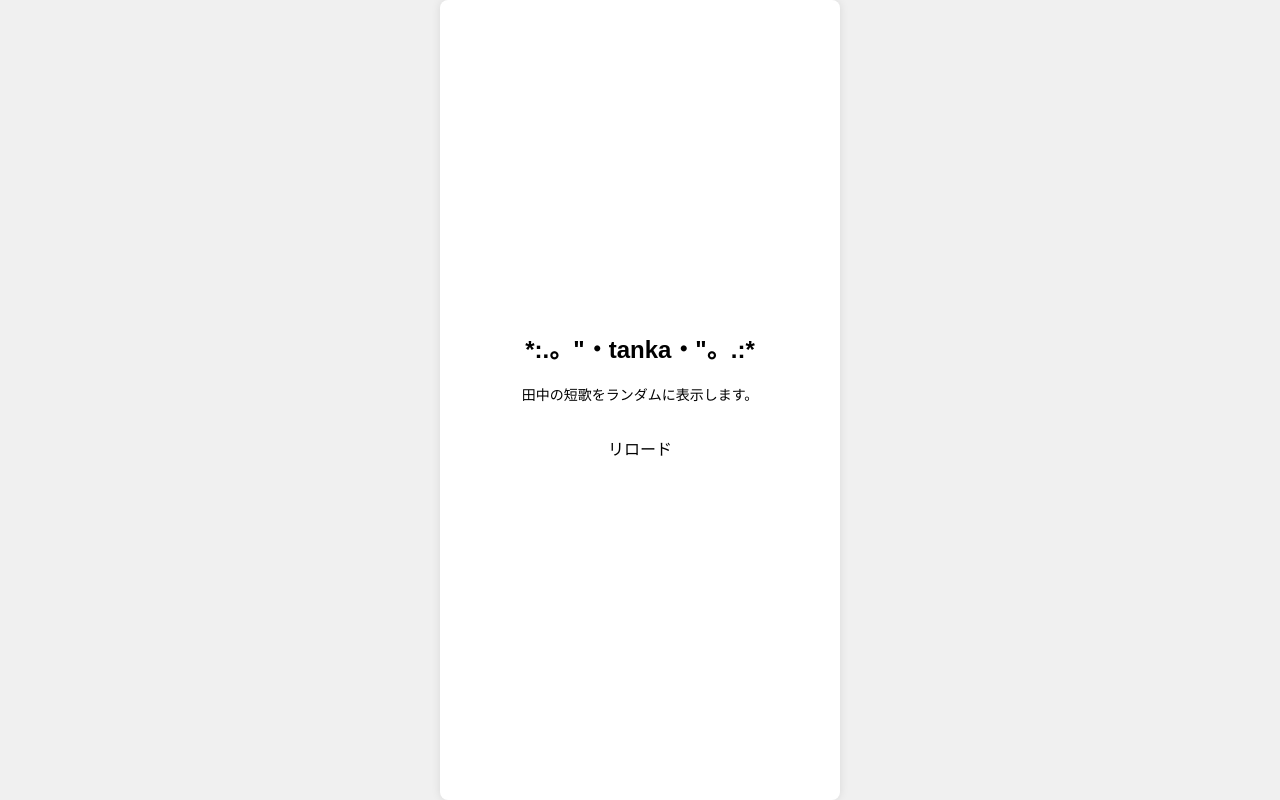
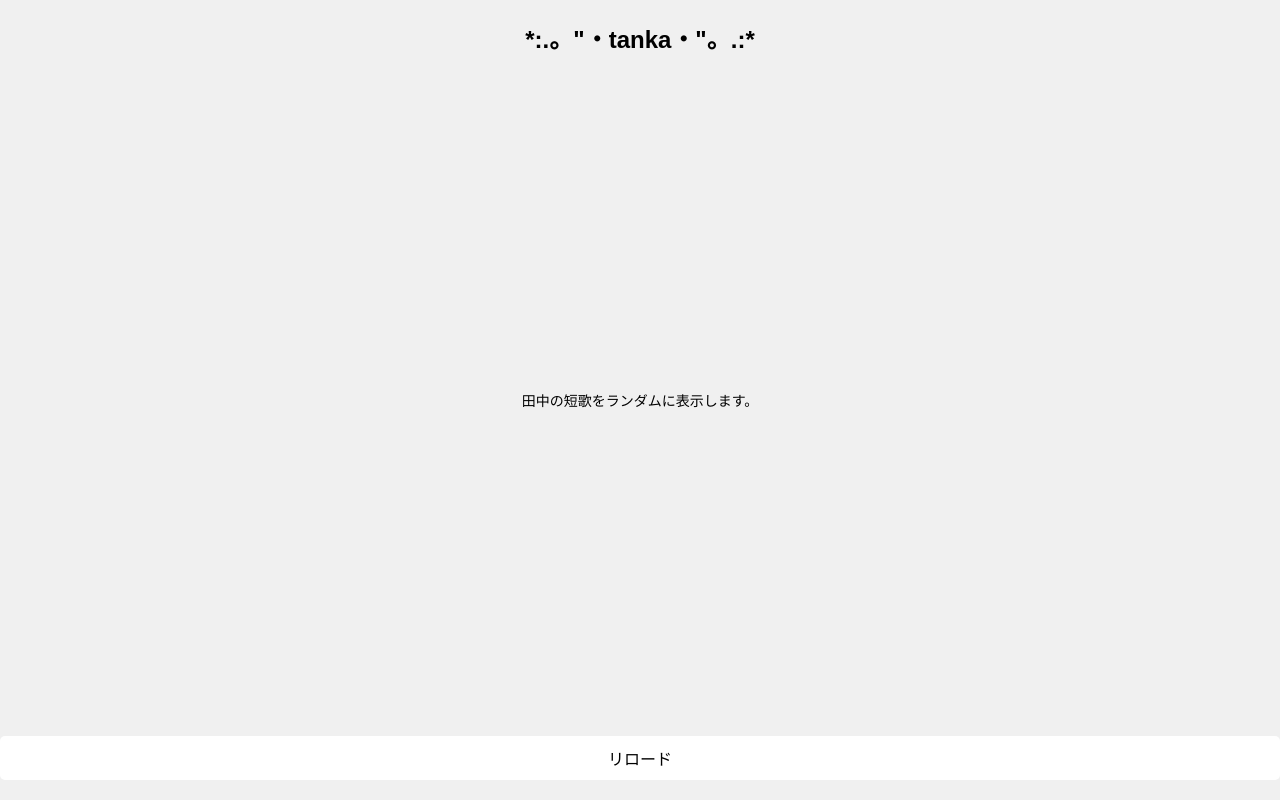
Before and after one commit to kylie270/random-text-site, a plain HTML site: page index.html in a window 1280 px wide. Drawn offline with Linux system fonts and the light colour scheme.

Commit message:
Add files via upload

```diff
--- a/styles.css
+++ b/styles.css
@@ -1,43 +1,47 @@
 body {
     font-family: Arial, sans-serif;
     display: flex;
-    flex-direction: column; /* 縦に配置 */
+    flex-direction: column; /* 縦方向のレイアウトに設定 */
     justify-content: center;
     align-items: center;
     height: 100vh;
     margin: 0;
     background-color: #f0f0f0;
-    padding: 0; /* 内側の余白を削除 */
+    padding: 0;
     box-sizing: border-box;
+    overflow: hidden; /* コンテンツがはみ出さないように設定 */
 }
 
 .container {
     display: flex;
-    flex-direction: column; /* 縦に配置 */
+    flex-direction: column; /* 縦方向のレイアウトに設定 */
     justify-content: center;
     align-items: center;
-    background-color: #ffffff;
-    padding: 20px;
-    border-radius: 8px;
-    box-shadow: 0 0 10px rgba(0, 0, 0, 0.1);
+    height: 100%;
     width: 100%;
     max-width: 400px; /* 最大幅を設定 */
-    box-sizing: border-box; /* パディングを含めてサイズを計算 */
-    flex: 1;
+    box-sizing: border-box;
+    padding: 20px;
 }
 
 h1 {
-    margin: 0; /* 上下の余白をリセット */
+    margin: 0;
     font-size: 24px; /* 見出しのフォントサイズを設定 */
+    position: fixed;
+    top: 20px; /* 上からの位置を設定 */
+    left: 50%;
+    transform: translateX(-50%);
 }
 
 p {
-    margin: 20px 0; /* 上下の余白を設定 */
-    font-size: 14px; /* フォントサイズを小さく設定 */
-    line-height: 1.5; /* 行間を調整 */
-    text-align: center; /* 中央揃えに設定 */
-    white-space: pre-wrap; /* テキストが折り返されるように設定 */
-    overflow-wrap: break-word; /* 単語の折り返しを許可 */
+    margin: 0;
+    font-size: 14px; /* 中央の文章のフォントサイズを小さくする */
+    text-align: center;
+    padding: 20px 0; /* 上下のパディングを設定 */
+    white-space: nowrap; /* テキストが折り返されないように設定 */
+    overflow: hidden; /* オーバーフローするテキストを隠す */
+    text-overflow: ellipsis; /* 長すぎるテキストに省略記号を表示 */
+    box-sizing: border-box;
 }
 
 button {
@@ -45,26 +49,31 @@ button {
     font-size: 16px;
     cursor: pointer;
     border: none;
-    background-color: #ffffff; /* ボタンの背景色を設定 */
+    background-color: #ffffff;
     color: #000000;
     border-radius: 5px;
     transition: background-color 0.3s;
-    width: 100%; /* ボタンを全幅に設定 */
-    box-sizing: border-box; /* パディングを含めてサイズを計算 */
+    width: 100%;
+    box-sizing: border-box;
+    position: fixed;
+    bottom: 20px; /* 下からの位置を設定 */
+    left: 50%;
+    transform: translateX(-50%);
 }
 
 button:hover {
-    background-color: #ffffff; /* ボタンのホバー時の背景色を設定 */
+    background-color: #ffffff;
 }
 
 /* 画面幅が600px未満の場合のスタイル */
 @media (max-width: 600px) {
-    body {
-        padding: 0 10px; /* スマホでの左右の余白を追加 */
+    .container {
+        padding: 15px;
     }
 
-    .container {
+    button {
         padding: 15px;
+        font-size: 14px; /* スマホ画面ではボタンのフォントサイズを小さくする */
     }
 
     p {
```
